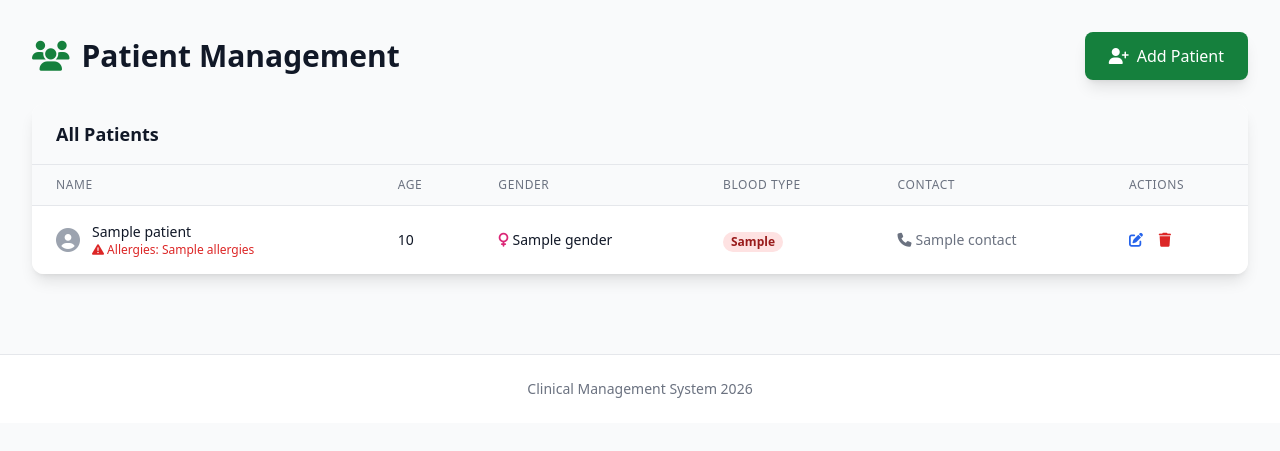
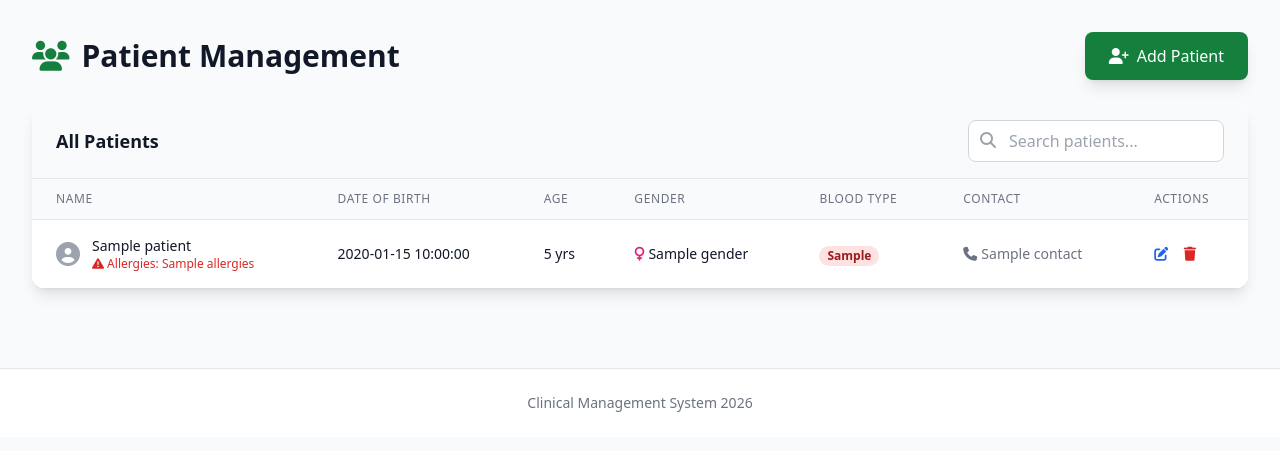
Before and after one commit to BensonRicohermoso/Clinic-Management-System, a Flask app: template templates/patients.html in a window 1280 px wide. Shown: the top 451 px of the page. Run offline with Flask 3, Linux system fonts and the light colour scheme; the template is opened without the code that fills it: most values are stand-ins (such as "Sample title", 1, 10 or a date in 2020); some libraries are stand-ins or nearby versions.

Commit message:
add date of birth, search funct.

```diff
--- a/app.py
+++ b/app.py
@@ -110,16 +110,21 @@ def patients():
 @app.route('/patients/add', methods=['POST'])
 @login_required
 def add_patient():
-    db = get_db()
-    db.execute(
-        '''INSERT INTO patients (name, age, gender, blood_type, allergies, contact, address)
-           VALUES (?, ?, ?, ?, ?, ?, ?)''',
-        (request.form['name'], request.form['age'], request.form['gender'],
-         request.form['blood_type'], request.form['allergies'],
-         request.form['contact'], request.form['address'])
-    )
-    db.commit()
-    flash('Patient added successfully!', 'success')
+    try:
+        db = get_db()
+        db.execute(
+            '''INSERT INTO patients (name, date_of_birth, gender, blood_type, allergies, contact, address)
+               VALUES (?, ?, ?, ?, ?, ?, ?)''',
+            (request.form['name'], request.form['date_of_birth'], request.form['gender'],
+             request.form['blood_type'], request.form['allergies'],
+             request.form['contact'], request.form['address'])
+        )
+        db.commit()
+        flash('Patient added successfully!', 'success')
+    except KeyError as e:
+        flash(f'Missing field: {str(e)}. Please refresh the page and try again.', 'error')
+    except Exception as e:
+        flash(f'Error adding patient: {str(e)}', 'error')
     return redirect(url_for('patients'))
 
 @app.route('/patients/edit/<int:id>', methods=['POST'])
@@ -128,9 +133,9 @@ def edit_patient(id):
     db = get_db()
     db.execute(
         '''UPDATE patients
-           SET name=?, age=?, gender=?, blood_type=?, allergies=?, contact=?, address=?
+           SET name=?, date_of_birth=?, gender=?, blood_type=?, allergies=?, contact=?, address=?
            WHERE id=?''',
-        (request.form['name'], request.form['age'], request.form['gender'],
+        (request.form['name'], request.form['date_of_birth'], request.form['gender'],
          request.form['blood_type'], request.form['allergies'],
          request.form['contact'], request.form['address'], id)
     )
--- a/templates/appointments.html
+++ b/templates/appointments.html
@@ -114,7 +114,7 @@
                             <select name="patient_id" id="appt_patient_id" required title="Select Patient" class="w-full px-3 py-2 border border-gray-300 rounded-lg focus:outline-none focus:ring-2 focus:ring-purple-500">
                                 <option value="">Choose a patient...</option>
                                 {% for patient in patients %}
-                                <option value="{{ patient.id }}">{{ patient.name }} ({{ patient.age }}y, {{ patient.gender }})</option>
+                                <option value="{{ patient.id }}">{{ patient.name }} (DOB: {{ patient.date_of_birth }}, {{ patient.gender }})</option>
                                 {% endfor %}
                             </select>
                         </div>
--- a/templates/layout.html
+++ b/templates/layout.html
@@ -7,6 +7,21 @@
 
     <!-- Favicon -->
     <link rel="icon" type="image/png" href="{{ url_for('static', filename='images/cefi-logo-small.png') }}">
+
+    <script>
+    // Helper function to calculate age from date of birth
+    function getAge(dob) {
+        if (!dob) return 'N/A';
+        const birthDate = new Date(dob);
+        const today = new Date();
+        let age = today.getFullYear() - birthDate.getFullYear();
+        const monthDiff = today.getMonth() - birthDate.getMonth();
+        if (monthDiff < 0 || (monthDiff === 0 && today.getDate() < birthDate.getDate())) {
+            age--;
+        }
+        return age;
+    }
+    </script>
 
     <!-- Tailwind CSS CDN -->
     <script src="https://cdn.tailwindcss.com"></script>
--- a/templates/patients.html
+++ b/templates/patients.html
@@ -17,7 +17,17 @@
     <!-- Patients List -->
     <div class="bg-white rounded-xl shadow-lg overflow-hidden">
         <div class="px-6 py-4 bg-gray-50 border-b">
-            <h2 class="text-lg font-semibold text-gray-900">All Patients</h2>
+            <div class="flex justify-between items-center">
+                <h2 class="text-lg font-semibold text-gray-900">All Patients</h2>
+                <div class="relative">
+                    <input type="text"
+                           id="searchPatient"
+                           placeholder="Search patients..."
+                           onkeyup="searchPatients()"
+                           class="w-64 px-4 py-2 pl-10 border border-gray-300 rounded-lg focus:outline-none focus:ring-2 focus:ring-green-500">
+                    <i class="fas fa-search absolute left-3 top-3 text-gray-400"></i>
+                </div>
+            </div>
         </div>
 
         {% if patients %}
@@ -26,6 +36,7 @@
                 <thead class="bg-gray-50">
                     <tr>
                         <th class="px-6 py-3 text-left text-xs font-medium text-gray-500 uppercase tracking-wider">Name</th>
+                        <th class="px-6 py-3 text-left text-xs font-medium text-gray-500 uppercase tracking-wider">Date of Birth</th>
                         <th class="px-6 py-3 text-left text-xs font-medium text-gray-500 uppercase tracking-wider">Age</th>
                         <th class="px-6 py-3 text-left text-xs font-medium text-gray-500 uppercase tracking-wider">Gender</th>
                         <th class="px-6 py-3 text-left text-xs font-medium text-gray-500 uppercase tracking-wider">Blood Type</th>
@@ -33,7 +44,7 @@
                         <th class="px-6 py-3 text-left text-xs font-medium text-gray-500 uppercase tracking-wider">Actions</th>
                     </tr>
                 </thead>
-                <tbody class="bg-white divide-y divide-gray-200">
+                <tbody id="patientsTableBody" class="bg-white divide-y divide-gray-200">
                     {% for patient in patients %}
                     <tr class="hover:bg-gray-50">
                         <td class="px-6 py-4 whitespace-nowrap">
@@ -49,7 +60,10 @@
                                 </div>
                             </div>
                         </td>
-                        <td class="px-6 py-4 whitespace-nowrap text-sm text-gray-900">{{ patient.age }}</td>
+                        <td class="px-6 py-4 whitespace-nowrap text-sm text-gray-900">{{ patient.date_of_birth }}</td>
+                        <td class="px-6 py-4 whitespace-nowrap text-sm text-gray-900">
+                            <span class="calculate-age" data-dob="{{ patient.date_of_birth }}"></span>
+                        </td>
                         <td class="px-6 py-4 whitespace-nowrap text-sm text-gray-900">
                             {% if patient.gender == 'Male' %}
                             <i class="fas fa-mars text-blue-600"></i>
@@ -71,7 +85,7 @@
                             {% endif %}
                         </td>
                         <td class="px-6 py-4 whitespace-nowrap text-sm font-medium">
-                            <button onclick='openEditPatientModal({{ patient.id }}, `{{ patient.name }}`, {{ patient.age }}, `{{ patient.gender }}`, `{{ patient.blood_type }}`, `{{ patient.allergies }}`, `{{ patient.contact }}`, `{{ patient.address }}`)'
+                            <button onclick='openEditPatientModal({{ patient.id }}, `{{ patient.name }}`, `{{ patient.date_of_birth }}`, `{{ patient.gender }}`, `{{ patient.blood_type }}`, `{{ patient.allergies }}`, `{{ patient.contact }}`, `{{ patient.address }}`)'
                                     class="text-blue-600 hover:text-blue-900 mr-3"
                                     title="Edit Patient"
                                     aria-label="Edit patient {{ patient.name }}">
@@ -118,8 +132,8 @@
                     <input type="text" name="name" id="add_name" required placeholder="Enter full name" class="w-full px-3 py-2 border border-gray-300 rounded-lg focus:outline-none focus:ring-2 focus:ring-yellow-500">
                 </div>
                 <div>
-                    <label for="add_age" class="block text-sm font-medium text-gray-700 mb-1">Age *</label>
-                    <input type="number" name="age" id="add_age" required min="0" max="150" placeholder="Age" class="w-full px-3 py-2 border border-gray-300 rounded-lg focus:outline-none focus:ring-2 focus:ring-blue-500">
+                    <label for="add_date_of_birth" class="block text-sm font-medium text-gray-700 mb-1">Date of Birth *</label>
+                    <input type="date" name="date_of_birth" id="add_date_of_birth" required class="w-full px-3 py-2 border border-gray-300 rounded-lg focus:outline-none focus:ring-2 focus:ring-blue-500">
                 </div>
                 <div>
                     <label for="add_gender" class="block text-sm font-medium text-gray-700 mb-1">Gender *</label>
@@ -187,8 +201,8 @@
                     <input type="text" name="name" id="edit_name" required placeholder="Enter full name" class="w-full px-3 py-2 border border-gray-300 rounded-lg focus:outline-none focus:ring-2 focus:ring-blue-500">
                 </div>
                 <div>
-                    <label for="edit_age" class="block text-sm font-medium text-gray-700 mb-1">Age *</label>
-                    <input type="number" name="age" id="edit_age" required min="0" max="150" placeholder="Age" class="w-full px-3 py-2 border border-gray-300 rounded-lg focus:outline-none focus:ring-2 focus:ring-blue-500">
+                    <label for="edit_date_of_birth" class="block text-sm font-medium text-gray-700 mb-1">Date of Birth *</label>
+                    <input type="date" name="date_of_birth" id="edit_date_of_birth" required class="w-full px-3 py-2 border border-gray-300 rounded-lg focus:outline-none focus:ring-2 focus:ring-blue-500">
                 </div>
                 <div>
                     <label for="edit_gender" class="block text-sm font-medium text-gray-700 mb-1">Gender *</label>
@@ -240,6 +254,57 @@
 
 {% block scripts %}
 <script>
+    // Calculate age from date of birth
+    function calculateAge(dob) {
+        const birthDate = new Date(dob);
+        const today = new Date();
+        let age = today.getFullYear() - birthDate.getFullYear();
+        const monthDiff = today.getMonth() - birthDate.getMonth();
+        if (monthDiff < 0 || (monthDiff === 0 && today.getDate() < birthDate.getDate())) {
+            age--;
+        }
+        return age;
+    }
+
+    // Calculate and display ages on page load
+    document.addEventListener('DOMContentLoaded', function() {
+        const ageElements = document.querySelectorAll('.calculate-age');
+        ageElements.forEach(element => {
+            const dob = element.getAttribute('data-dob');
+            if (dob) {
+                element.textContent = calculateAge(dob) + ' yrs';
+            }
+        });
+    });
+
+    function searchPatients() {
+        const input = document.getElementById('searchPatient');
+        const filter = input.value.toLowerCase();
+        const tbody = document.getElementById('patientsTableBody');
+        const rows = tbody.getElementsByTagName('tr');
+
+        let visibleCount = 0;
+
+        for (let i = 0; i < rows.length; i++) {
+            const row = rows[i];
+            const name = row.cells[0].textContent.toLowerCase();
+            const dob = row.cells[1].textContent.toLowerCase();
+            const age = row.cells[2].textContent.toLowerCase();
+            const gender = row.cells[3].textContent.toLowerCase();
+            const bloodType = row.cells[4].textContent.toLowerCase();
+            const contact = row.cells[5].textContent.toLowerCase();
+
+            if (name.includes(filter) || dob.includes(filter) || age.includes(filter) ||
+                gender.includes(filter) || bloodType.includes(filter) ||
+                contact.includes(filter)) {
+                row.style.display = '';
+                visibleCount++;
+            } else {
+                row.style.display = 'none';
+            }
+        }
+    }
+
     function openAddPatientModal() {
         document.getElementById('addPatientModal').classList.remove('hidden');
     }
@@ -248,10 +313,10 @@
         document.getElementById('addPatientModal').classList.add('hidden');
     }
 
-    function openEditPatientModal(id, name, age, gender, blood_type, allergies, contact, address) {
+    function openEditPatientModal(id, name, date_of_birth, gender, blood_type, allergies, contact, address) {
         document.getElementById('editPatientForm').action = `/patients/edit/${id}`;
         document.getElementById('edit_name').value = name;
-        document.getElementById('edit_age').value = age;
+        document.getElementById('edit_date_of_birth').value = date_of_birth;
         document.getElementById('edit_gender').value = gender;
         document.getElementById('edit_blood_type').value = blood_type || '';
         document.getElementById('edit_allergies').value = allergies || '';
--- a/templates/vitals.html
+++ b/templates/vitals.html
@@ -117,7 +117,7 @@
                 <select name="patient_id" id="vitals_patient_id" required class="w-full px-3 py-2 border border-gray-300 rounded-lg focus:outline-none focus:ring-2 focus:ring-yellow-500">
                     <option value="">Choose a patient...</option>
                     {% for patient in patients %}
-                    <option value="{{ patient.id }}">{{ patient.name }} (Age: {{ patient.age }}, {{ patient.gender }})</option>
+                    <option value="{{ patient.id }}">{{ patient.name }} (DOB: {{ patient.date_of_birth }}, {{ patient.gender }})</option>
                     {% endfor %}
                 </select>
             </div>
```
Also changed, not shown: models/database.py (+7 -7 lines).
